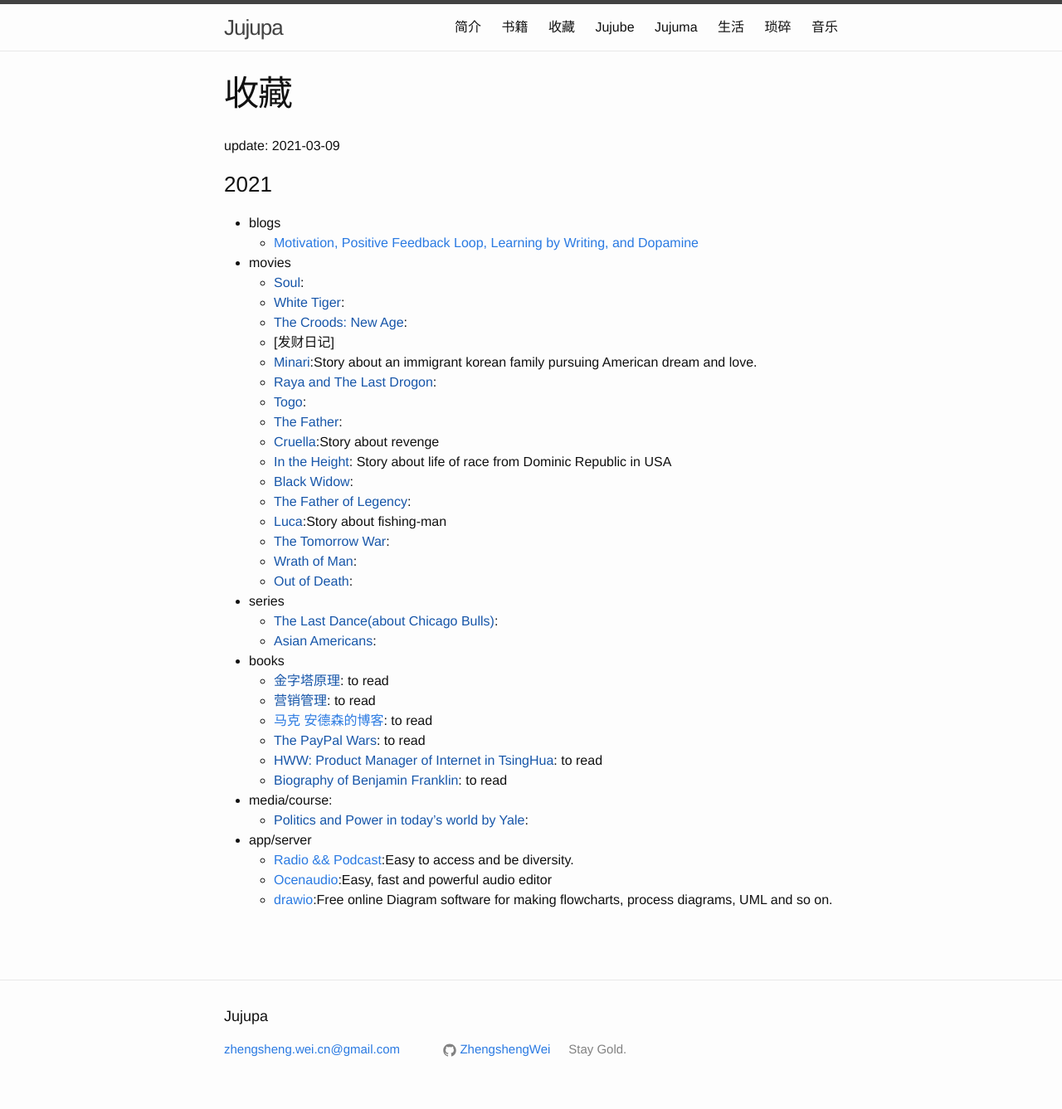
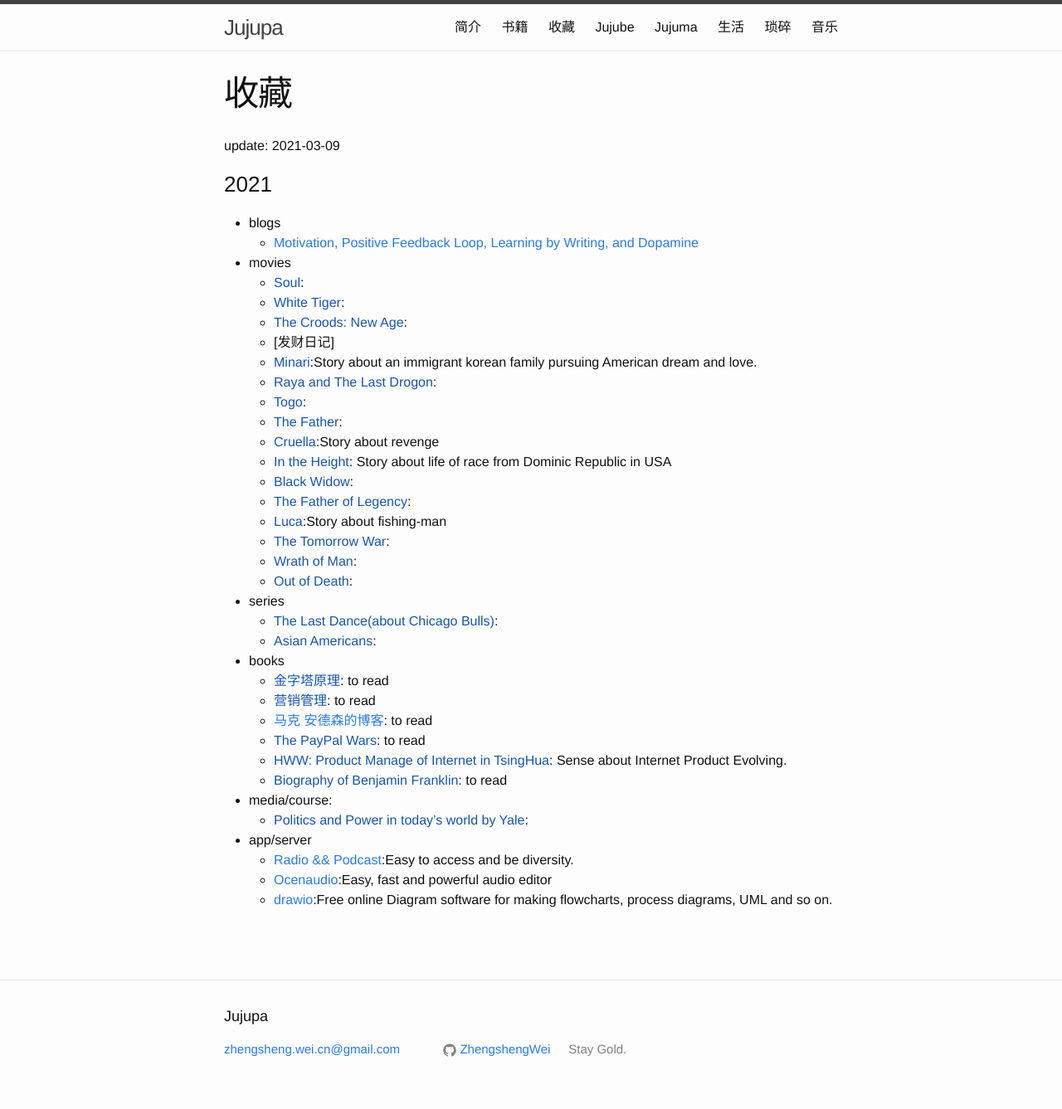
Before and after one commit to ZhengshengWei/zhengshengwei.github.io, a Jekyll site: the page built from collection.md, in a window 1280 px wide. Shown: the whole page at 83% size. Built offline with Jekyll 4.4.1, drawn with Linux system fonts in a browser that asks for light colours; comment, search, counter and statistics services are not loaded.

Commit message:
update collect

```diff
--- a/collection.md
+++ b/collection.md
@@ -35,7 +35,7 @@
   - [营销管理](): to read
   - [马克 安德森的博客](pmarchive.com): to read
   - [The PayPal Wars](): to read
-  - [HWW: Product Manager of Internet in TsingHua](): to read
+  - [HWW: Product Manage of Internet in TsingHua](): Sense about Internet Product Evolving.
   - [Biography of Benjamin Franklin](): to read
 + media/course:
   - [Politics and Power in today's world by Yale]():
```
